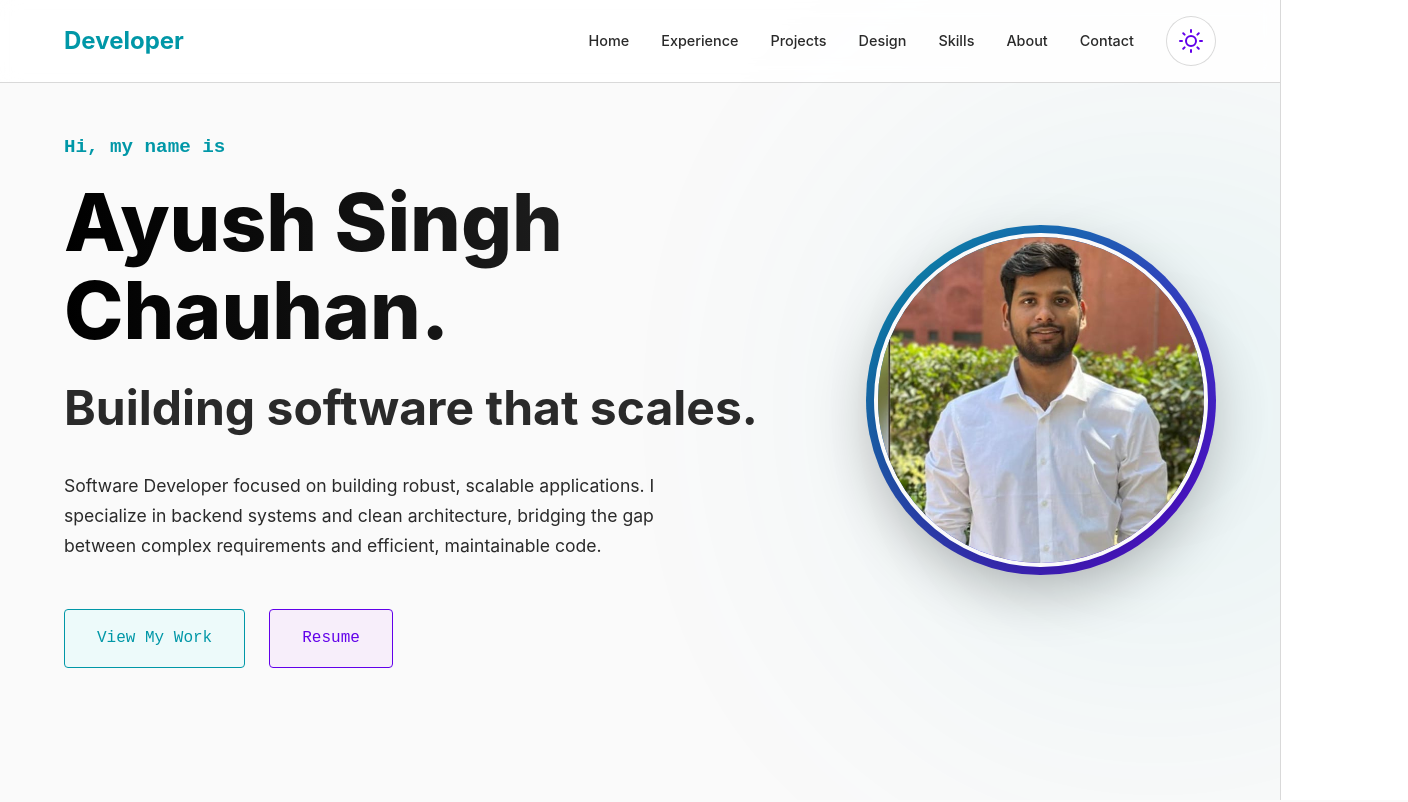
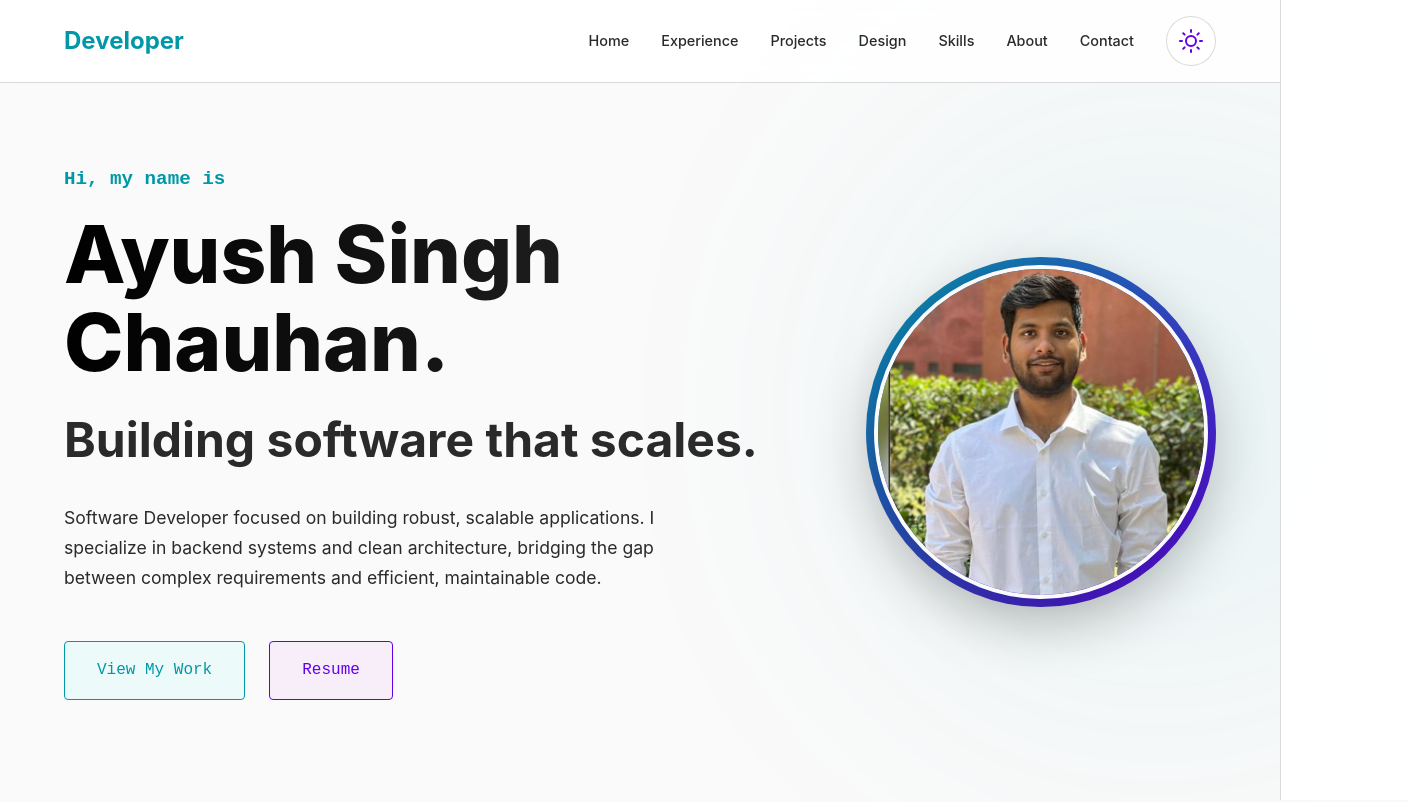
Before and after one commit to ayush121314/Portfolio_Ayush, a React (Vite) app: page / in a window 1280 px wide. Shown: the top 802 px of the page, 1408 px wide, since content can reach past the window. Built offline with nearby package versions, Linux system fonts and the light colour scheme.

Commit message:
Add profile photo to public folder for deployment-2

```diff
--- a/src/components/Hero.tsx
+++ b/src/components/Hero.tsx
@@ -28,7 +28,10 @@ const Hero = () => {
                         order: 1;
                         text-align: center;
                     }
-                    .hero-content h3,
+                    .hero-content h3 {
+                        font-size: 1rem !important;
+                        margin-bottom: 0.5rem !important;
+                    }
                     .hero-content h1,
                     .hero-content h2,
                     .hero-content p {
@@ -57,9 +60,9 @@ const Hero = () => {
                     flexDirection: 'column',
                     justifyContent: 'center',
                     alignItems: 'center',
-                    padding: '2rem 5%',
+                    padding: '6rem 5% 2rem 5%',
                     position: 'relative',
-                    overflow: 'hidden',
+                    overflow: 'visible',
                 }}
             >
                 {/* Background Glow */}
--- a/src/components/Navbar.tsx
+++ b/src/components/Navbar.tsx
@@ -38,6 +38,12 @@ const Navbar = () => {
                     .mobile-toggle {
                         display: flex !important;
                     }
+                    .navbar-logo {
+                        font-size: 1.2rem !important;
+                    }
+                    nav {
+                        padding: 1rem 3% !important;
+                    }
                 }
                 @media (min-width: 769px) {
                     .desktop-menu {
@@ -66,7 +72,7 @@ const Navbar = () => {
                     alignItems: 'center',
                 }}
             >
-                <div style={{ fontSize: '1.5rem', fontWeight: 'bold', color: 'var(--accent-primary)', zIndex: 1001 }}>
+                <div className="navbar-logo" style={{ fontSize: '1.5rem', fontWeight: 'bold', color: 'var(--accent-primary)', zIndex: 1001 }}>
                     Developer
                 </div>
 
```
